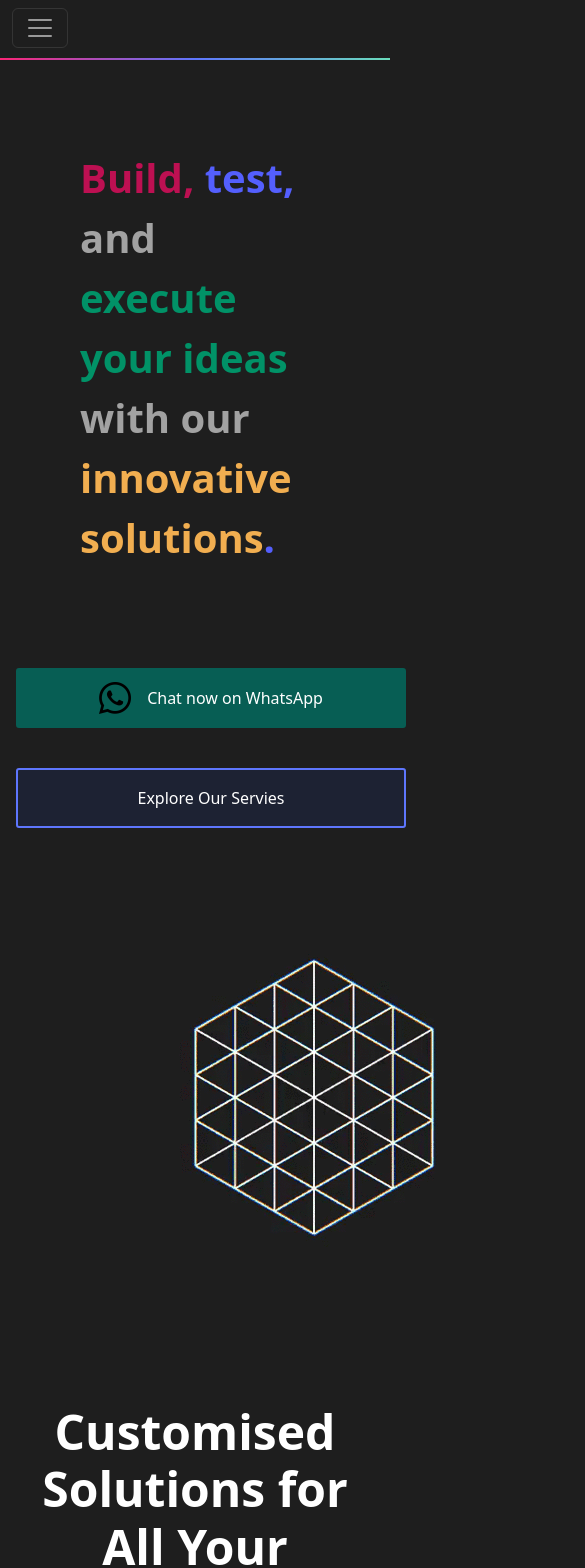
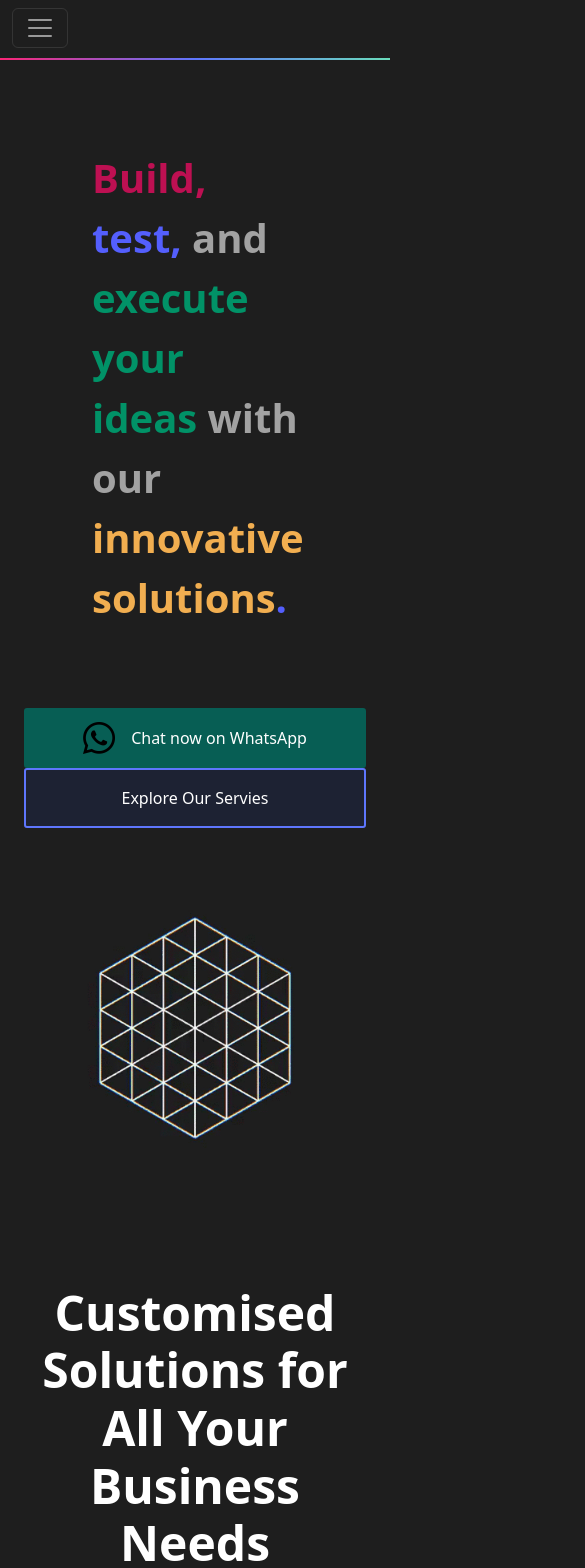
Before and after one commit to SAURABH200301/LearningPlatform, a React (Vite) app: page / in a window 390 px wide. Shown: the top 1568 px of the page, 585 px wide, since content can reach past the window. Built offline with nearby package versions, Linux system fonts and the light colour scheme.

Commit message:
made it responsive

```diff
--- a/src/App.jsx
+++ b/src/App.jsx
@@ -10,11 +10,11 @@ function App() {
   return (
     <div>
       <Navbar />
-      <div>
-        <section className="">
+      <div >
+        <section >
           <Hero />
         </section>
-        <section>
+        <section >
           <Services />
         </section>
         <section className={classes.techStack}>
--- a/src/component/About.jsx
+++ b/src/component/About.jsx
@@ -4,7 +4,7 @@ function About() {
   return (
     <>
         <div
-        className={`${classes.gradientBorder} ${classes.gradientColor1}`}
+        className={`${classes.gradientBorder}  ${classes.gradientColor1}`}
       ></div>
       <div className={`${classes.main} ${classes.footerTop}`}>
         <div className={classes.footerAbout}>
--- a/src/component/FooterServices.module.css
+++ b/src/component/FooterServices.module.css
@@ -1,3 +1,4 @@
+
 .gradientBorder{
     height: 2px;
     width: 100%;
--- a/src/component/Hero.jsx
+++ b/src/component/Hero.jsx
@@ -3,8 +3,8 @@ import box from '../assets/box.gif'
 
 function Hero() {
   return (
-    <div className=" row ">
-      <div className="col-md-6">
+    <div className={` row  ${classes.main}`}>
+      <div className="col-md-6 col-sm-12">
         <div className={classes.heading}>
           <span style={{ color: "#bd1052" }}>Build, </span>
           <span style={{ color: "#545ffd" }}>test, </span>
@@ -14,8 +14,8 @@ function Hero() {
           <span style={{ color: "#f1ae50" }}>innovative solutions</span>
           <span style={{ color: "#545ffd" }}>.</span>
         </div>
-        <div className=" row">
-          <div className="col-md-6">
+        <div className={` row  ${classes.main}`}>
+          <div className="col-md-6 col-sm-12">
             <button className={`${classes.btn} ${classes.whatsApp}`}>
               <span className={classes.whatsAppIcon}></span>
               <span className={classes.Text}>Chat now on WhatsApp</span>
@@ -28,8 +28,8 @@ function Hero() {
           </div>
         </div>
       </div>
-      <div className="col-md-6  ">
-        <img className=" px-5 mx-3 " src={box} alt="box"/>
+      <div className="col-md-6 d-flex justify-content-center ">
+        <img className={`  ${classes.img}`} src={box} alt="box"/>
       </div>
     </div>
   );
--- a/src/component/Hero.module.css
+++ b/src/component/Hero.module.css
@@ -1,10 +1,13 @@
+.main{
+    margin: 0;
+}
 .heading{
     font-size: 2.5rem;
     font-weight: bold;
     padding: 5rem;
 }
 .btn{
-    margin: 1.25rem 1rem;
+    /* margin: 1.25rem 1rem; */
     display: block;
     padding: 1rem;
     text-align: center;
@@ -33,3 +36,9 @@
 .Text{
     padding: 0.75rem 0;
 }
+
+@media screen and (max-width: 768px){
+    .img{
+        height: 400px;
+    }
+}
--- a/src/component/MainFooter.jsx
+++ b/src/component/MainFooter.jsx
@@ -4,7 +4,7 @@ import { Services, Industries, Resources } from "../Data/data";
 
 function MainFooter() {
   return (
-    <div className="row">
+    <div className="row border w-100">
       <div className="col-md-4">
         <About />
       </div>
--- a/src/component/Navbar.jsx
+++ b/src/component/Navbar.jsx
@@ -5,7 +5,7 @@ export { Services} from "../Data/data";
 const Navbar = () => {
   return (
     <>
-      <div className="collapse" id="navbarToggleExternalContent">
+      <div className={`collapse `} id="navbarToggleExternalContent">
         <div className={`${classes.nav} p-4`}>
           <div className="row">
             <div className="col-md-3">
@@ -59,8 +59,8 @@ const Navbar = () => {
           </div>
         </div>
       </div>
-      <nav className={`${classes.navDiv} navbar navbar-dark `}>
-        <div className={`container-fluid ${classes.navContainer}`}>
+      <nav className={`${classes.navDiv}  navbar navbar-dark `}>
+        <div className={`container-fluid  ${classes.navContainer}`}>
           <button
             className={`navbar-toggler ${classes.icon}`}
             type="button"
--- a/src/index.css
+++ b/src/index.css
@@ -1,3 +1,4 @@
 body{
     background-color: rgb(30,30,30);
+    margin: 0;
 }
```
